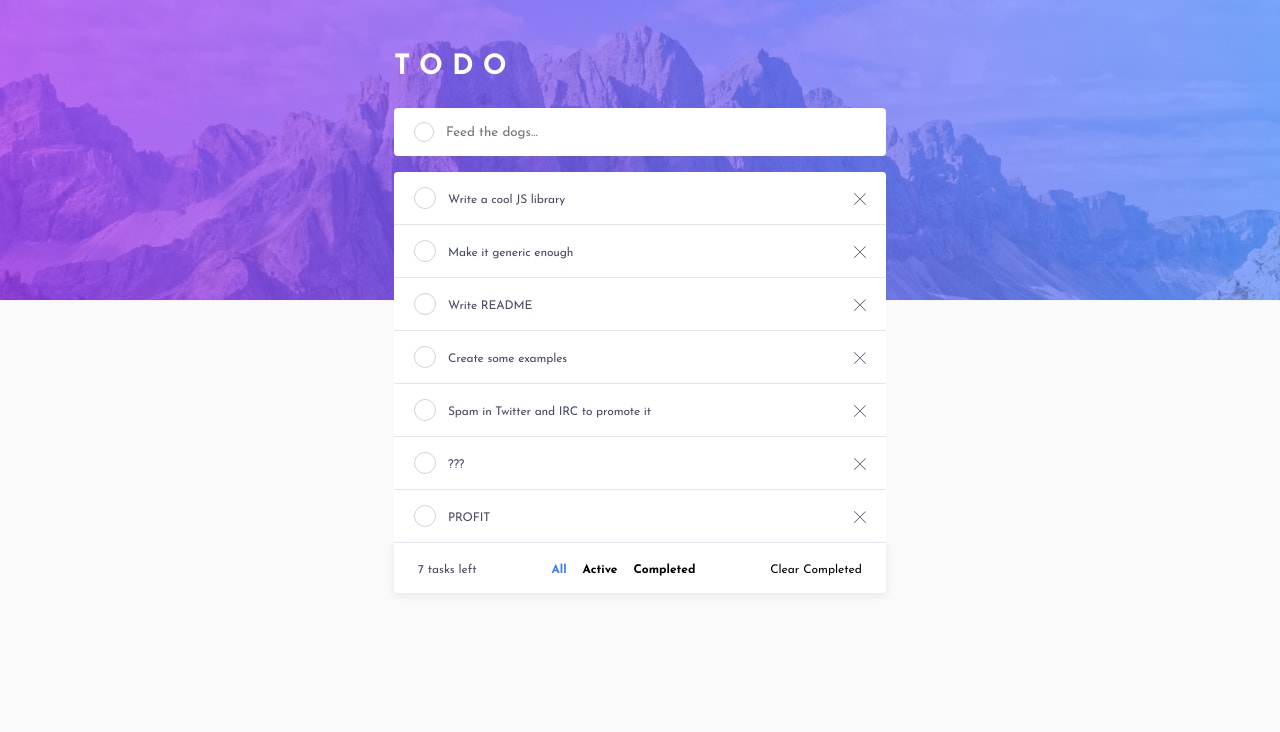
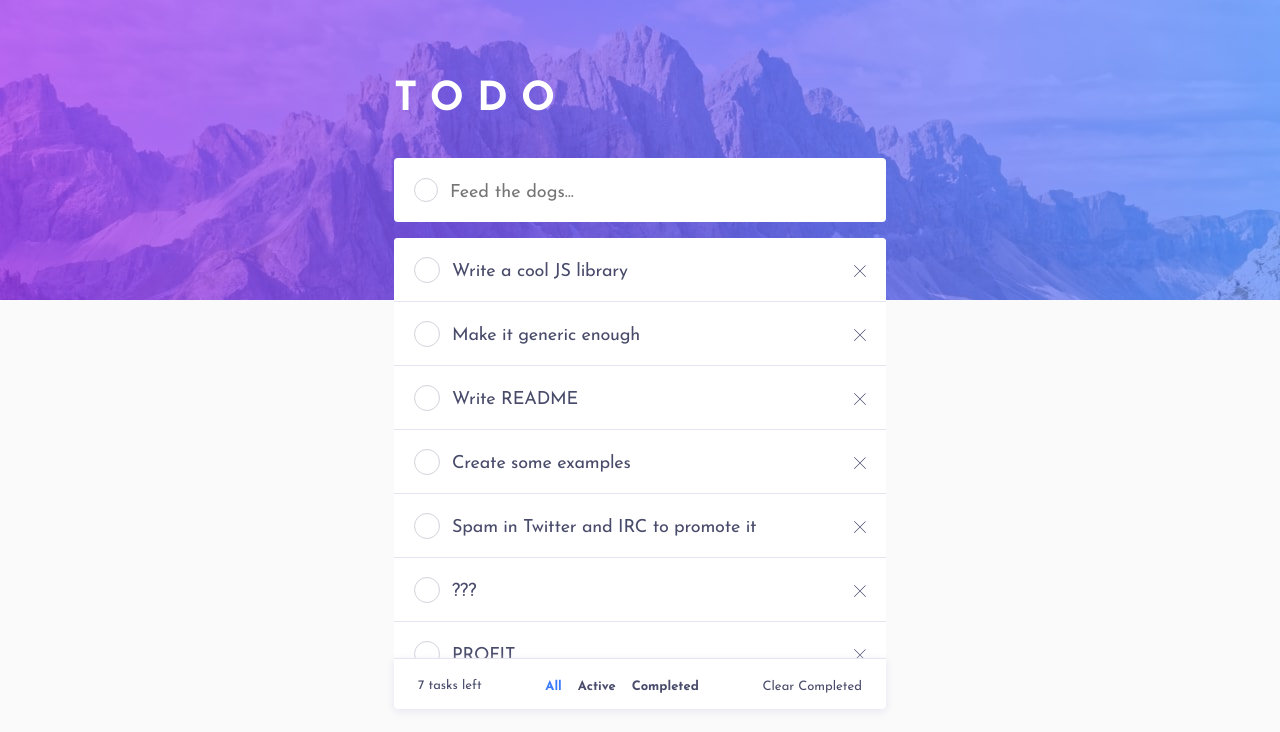
Before and after one commit to cellbesmanos/fm-todo-app, a Vue app: page / in a window 1280 px wide. Shown: the top 732 px of the page. Built offline with nearby package versions, Linux system fonts and the light colour scheme.

Commit message:
Feat: Add breakpoints for desktop view

```diff
--- a/src/components/Header.vue
+++ b/src/components/Header.vue
@@ -21,13 +21,6 @@
   grid-column-end: 2;
 }
 
-@media screen and (min-width: 34.375em) {
-  .header {
-    --height: 30rem;
-    background-image: url("../assets/bg-desktop-light.jpg");
-  }
-}
-
 .header__toolbar {
   padding-block-start: 4.8rem;
   padding-inline: 2.4rem;
@@ -42,4 +35,19 @@
   text-transform: uppercase;
   letter-spacing: 0.33em;
 }
+
+@media screen and (min-width: 34.375em) {
+  .header {
+    --height: 30rem;
+    background-image: url("../assets/bg-desktop-light.jpg");
+  }
+
+  .header__toolbar {
+    padding-block-start: 7.2rem;
+  }
+
+  .header__toolbar h1 {
+    font-size: 4rem;
+  }
+}
 </style>
--- a/src/components/TodoForm.vue
+++ b/src/components/TodoForm.vue
@@ -59,6 +59,12 @@ function handleInput(event) {
   border-radius: var(--bradius);
 }
 
+@media screen and (min-width: 34.375em) {
+  .todoList__form {
+    min-height: 6.4rem;
+  }
+}
+
 .todoList__form-submit {
   --size: 2rem;
 
@@ -71,6 +77,12 @@ function handleInput(event) {
   border: 1px solid var(--clr-blue-gray-400);
 
   transition: border 0.2s ease-in, background-color 0.2s ease-in;
+}
+
+@media screen and (min-width: 34.375em) {
+  .todoList__form-submit {
+    --size: 2.4rem;
+  }
 }
 
 .todoList__form-submit:disabled {
@@ -107,7 +119,14 @@ function handleInput(event) {
 }
 
 .todoList__form input {
+  padding-block-start: 0.4rem;
   flex-grow: 2;
   border: none;
 }
+
+@media screen and (min-width: 34.375em) {
+  .todoList__form input {
+    font-size: 1.8rem;
+  }
+}
 </style>
--- a/src/components/TodoItem.vue
+++ b/src/components/TodoItem.vue
@@ -78,6 +78,12 @@ function handleClick(event) {
   background-color: white;
 }
 
+@media screen and (min-width: 34.375em) {
+  .todoItem {
+    min-height: 6.3rem;
+  }
+}
+
 .todoItem__left {
   display: flex;
   align-items: center;
@@ -93,6 +99,12 @@ function handleClick(event) {
   border: 1px solid var(--clr-blue-gray-400);
 
   transition: border 0.2s ease-in, background-color 0.2s ease-in;
+}
+
+@media screen and (min-width: 34.375em) {
+  .todoItem__toggle {
+    --size: 2.4rem;
+  }
 }
 
 .todoItem__toggle:hover,
@@ -132,6 +144,12 @@ function handleClick(event) {
   transition: text-decoration 0.2s ease-in, opacity 0.1s ease-in;
 }
 
+@media screen and (min-width: 34.375em) {
+  .todoItem p {
+    font-size: 1.8rem;
+  }
+}
+
 .todoItem--finished p {
   text-decoration: line-through;
   opacity: 0.5;
--- a/src/components/TodoItemList.vue
+++ b/src/components/TodoItemList.vue
@@ -64,6 +64,12 @@ function handleClick({ id, type }) {
   opacity: 0;
 }
 
+@media screen and (min-width: 34.375em) {
+  .todoList__list ul {
+    height: 42rem;
+  }
+}
+
 .todoList__list ul:first-child {
   border-top-left-radius: var(--bradius);
   border-top-right-radius: var(--bradius);
--- a/src/components/TodoListToolbar.vue
+++ b/src/components/TodoListToolbar.vue
@@ -82,9 +82,22 @@ function handleClick(type, event = null) {
   box-shadow: var(--bshadow);
 }
 
+@media screen and (min-width: 34.375em) {
+  .todoList__toolbar {
+    font-size: 1.3rem;
+  }
+}
+
 .todoList__toolbar button {
   padding-block-start: 0.4rem;
   font-size: inherit;
+  color: var(--clr-blue-gray-600);
+  transition: color 0.2s ease-in-out;
+}
+
+.todoList__toolbar button:hover,
+.todoList__toolbar button:focus {
+  color: var(--clr-blue-gray-500);
 }
 
 .todoList__toolbar-filters {
@@ -111,7 +124,7 @@ function handleClick(type, event = null) {
   font-weight: var(--fw-500);
 }
 
-.todoList__filter--active {
+button.todoList__filter--active {
   color: var(--clr-blue);
 }
 </style>
--- a/src/main.css
+++ b/src/main.css
@@ -47,6 +47,12 @@ main {
   color: var(--clr-blue-gray-600);
 }
 
+@media screen and (min-width: 34.375em) {
+  main {
+    grid-template-rows: 15.8rem 14.2rem;
+  }
+}
+
 input {
   outline: none;
 }
```
